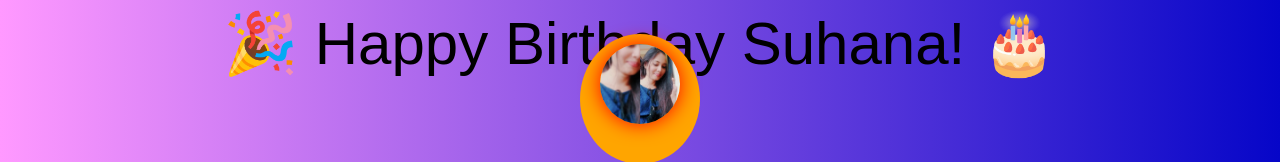
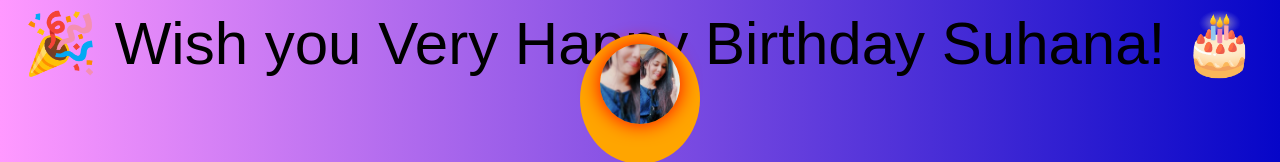
Before and after one commit to vinodverma130899/birth, a plain HTML site: page index.html in a window 1280 px wide. Shown: the top 162 px of the page. Drawn offline with Linux system fonts and the light colour scheme.

Commit message:
Update index.html

```diff
--- a/index.html
+++ b/index.html
@@ -106,7 +106,7 @@
     </style>
 </head>
 <body>
-    <div class="title">🎉 Happy Birthday Suhana! 🎂</div>
+    <div class="title">🎉 Wish you Very Happy Birthday Suhana! 🎂</div>
     <div class="cake" >
         <img src="https://img1.picmix.com/output/stamp/normal/1/9/7/7/1987791_1aba7.gif" alt="Suhana's Photo" style="height: 200px; width: 250px; " >
         <div class="candle">
```
